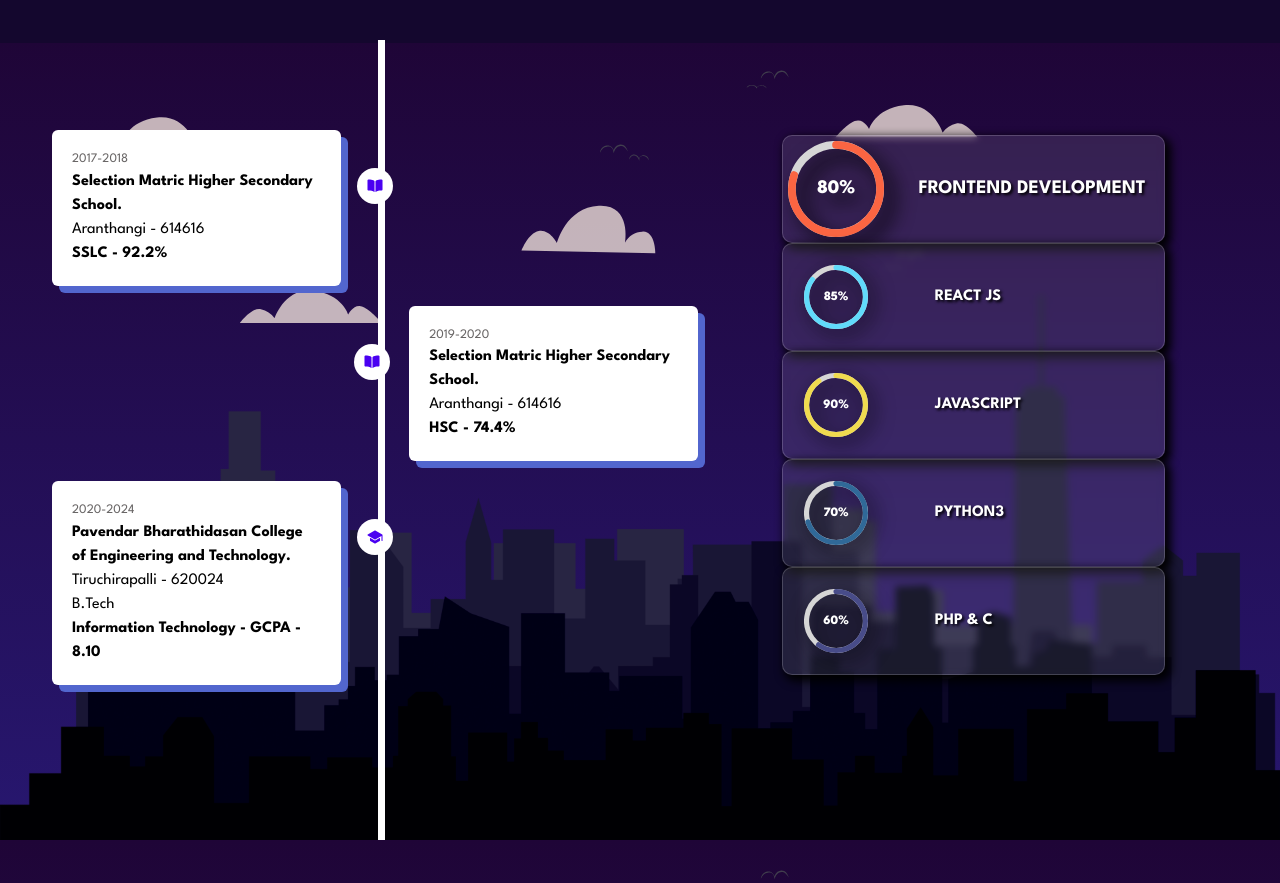
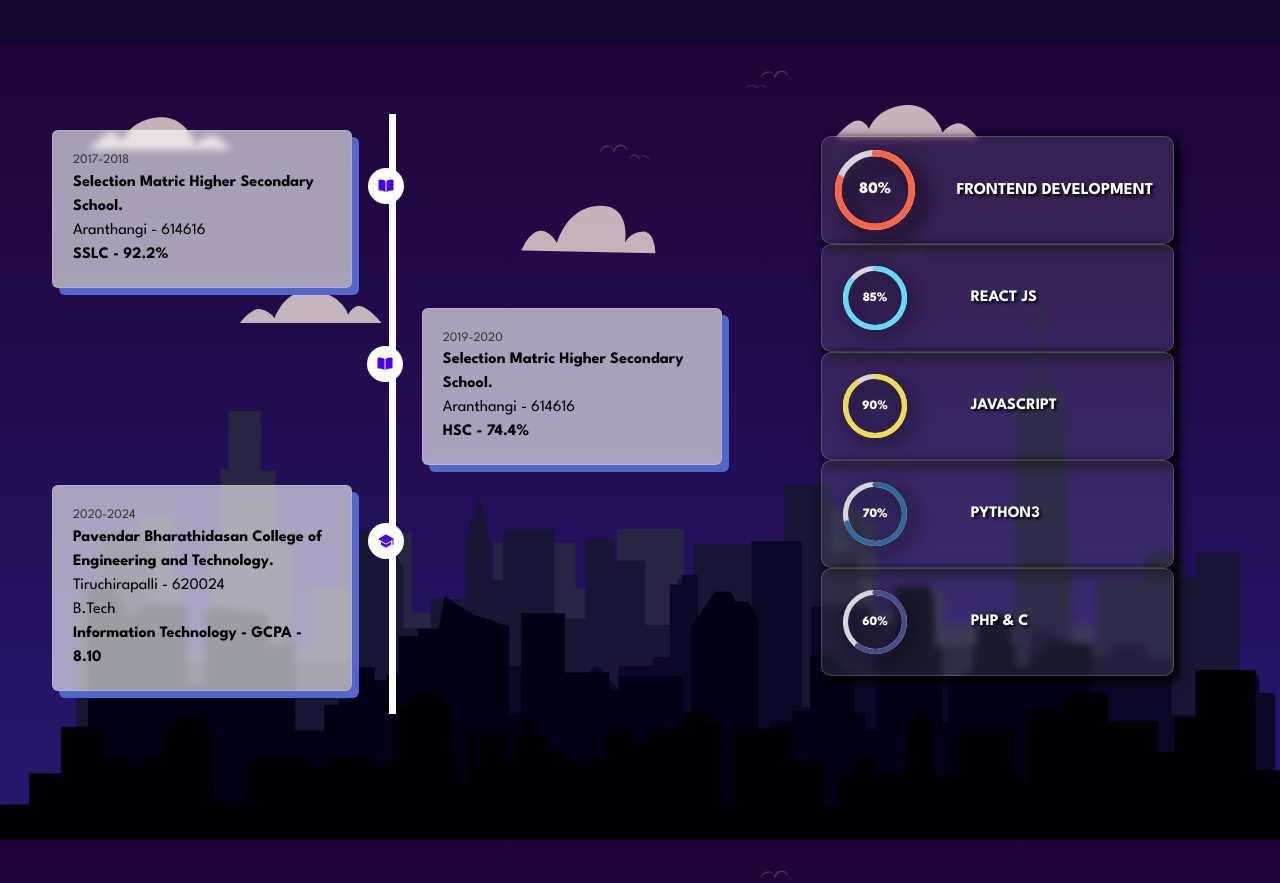
Before and after one commit to sreekrishnah/portfolio, a React (Vite) app: page / in a window 1280 px wide. Shown: the part 760-1643 px from the top of the page. Built offline with nearby package versions, Linux system fonts and the light colour scheme; a web font is replaced by a local one.

Commit message:
About Page sections

```diff
--- a/src/components/about/About.jsx
+++ b/src/components/about/About.jsx
@@ -1,4 +1,4 @@
-import {motion ,useScroll , useTransform} from 'framer-motion';
+import {animate, motion ,useScroll , useTransform} from 'framer-motion';
 import './about.css';
 import School from './Academics';
 import CircularProgressBar from './progressbar/Progessbar';
@@ -6,6 +6,19 @@ import { useRef } from 'react';
 import { Progress } from 'flowbite-react';
 
 function About() {
+
+  const linevariant = {
+    initial:{
+      opacity:0,
+    },
+    animate:{
+      opacity:1,
+      transition:{
+        duration:3,
+        delay:1,
+      }
+    }
+  }
 
   // const ref = useRef();
 
@@ -24,9 +37,7 @@ function About() {
           <div className="academic-container">
             <School/>
             <motion.div className="vl"
-            initial={{height:0}}
-            transition={{duration:4}}
-            animate={{height:"100vh"}}></motion.div>
+            variants={linevariant} initial='initial' whileInView='animate'></motion.div>
           </div>
           <div className="skill-container">
             <CircularProgressBar
--- a/src/components/about/AboutPage2.jsx
+++ b/src/components/about/AboutPage2.jsx
@@ -2,15 +2,73 @@ import './about.css'
 import {motion} from 'framer-motion';
 
 function AboutPage2() {
+
+    const boxvariant1 = {
+        initial:{
+          y:50,
+          opacity:0,
+        },
+        animate:{
+          y:0,
+          opacity:1,
+          transition:{
+            duration:.5,
+          }
+        }
+      }
+
+      const boxvariant2 = {
+        initial:{
+          y:50,
+          opacity:0,
+        },
+        animate:{
+          y:0,
+          opacity:1,
+          transition:{
+            duration:.5,
+            delay:.2,
+          }
+        }
+      }
+      const boxvariant3 = {
+        initial:{
+          y:50,
+          opacity:0,
+        },
+        animate:{
+          y:0,
+          opacity:1,
+          transition:{
+            duration:.5,
+            delay:.4,
+          }
+        }
+      }
+      const boxvariant4 = {
+        initial:{
+          y:50,
+          opacity:0,
+        },
+        animate:{
+          y:0,
+          opacity:1,
+          transition:{
+            duration:.5,
+            delay:.6,
+          }
+        }
+      }
+
   return (
     <section id="About" className='About-2'>
          <img className="clouds" src="/clouds.svg" alt=""/>
          <img src='/mountain.png' alt='' className='mountain'/>
         <div className="about-section-2">
         <motion.div className="section2-content"
-        initial={{y:100,opacity:0}}
-        transition={{duration:.4,delay:.2}}
-        animate={{y:0,opacity:1}}
+        variants={boxvariant1}
+        initial='initial'
+        whileInView='animate'
         >
             <img src="/springboard.webp" alt="" className='text-box-thumnail'/>
             <div className="about-text-box">
@@ -21,9 +79,9 @@ function AboutPage2() {
             </div>
             </motion.div>
             <motion.div className="section2-content"
-            initial={{y:100,opacity:0}}
-            transition={{duration:.4,delay:.4}}
-            animate={{y:0,opacity:1}}
+           variants={boxvariant2}
+      initial='initial'
+      whileInView='animate'
             >
             <img src="/frontend-mentor.avif" alt="" className='text-box-thumnail'/>
             <div className="about-text-box"><span>In Progress</span>
@@ -32,9 +90,9 @@ function AboutPage2() {
                 </p></div>
             </motion.div>
             <motion.div className="section2-content"
-            initial={{y:100,opacity:0}}
-            transition={{duration:.4,delay:.6}}
-            animate={{y:0,opacity:1}}
+            variants={boxvariant3}
+            initial='initial'
+            whileInView='animate'
             >
             <img src="/aws.png" alt="" className='text-box-thumnail'/>
             <div className="about-text-box"><span>17th Nov 2023</span>
@@ -43,9 +101,9 @@ function AboutPage2() {
                 </p></div>
             </motion.div>
             <motion.div className="section2-content"
-            initial={{y:100,opacity:0}}
-            transition={{duration:.4,delay:.8}}
-            animate={{y:0,opacity:1}}
+            variants={boxvariant4}
+            initial='initial'
+            whileInView='animate'
             >
             <img src="/coursera.png" alt="" className='text-box-thumnail'/>
             <div className="about-text-box"><span>17th Nov 2023</span>
--- a/src/components/about/Academics.jsx
+++ b/src/components/about/Academics.jsx
@@ -32,11 +32,40 @@ const school = [
 ]
 
 const Container = (props)=>{
+
+  const textBoxvariant ={
+    initial:{
+      y:-80,
+      opacity:0,
+    },
+    animate:{
+      y:0,
+      opacity:1,
+      transition:{
+        duration:1,
+        delay:1,
+      }
+    }
+  }
+
+  const iconvariant ={
+    initial:{
+      opacity:0,
+    },
+    animate:{
+      opacity:1,
+      transition:{
+        duration:.8,
+        delay:2,
+      }
+    }
+  }
+
     return <div className={`school-container scon${props.id}`}>
       <motion.div className="text-box"
-      initial={{y:-100,opacity:0}}
-      transition={{delay:1,duration:1}}
-      animate={{y:0,opacity:1}}>
+      variants={textBoxvariant}
+      initial='initial'
+      whileInView='animate'>
           <p className='year'>{props.year}</p>
           <h1>{props.name}</h1>
           <p className='place'>{props.place}</p>
@@ -44,9 +73,9 @@ const Container = (props)=>{
           <h2>{props.qualification} - {props.percentage}</h2>
       </motion.div>
       <motion.div
-      initial={{opacity:0}}
-      transition={{delay:2,duration:.8}}
-      animate={{opacity:1}}><ion-icon name={props.icon}></ion-icon></motion.div>
+      variants={iconvariant}
+      initial='initial'
+      whileInView='animate'><ion-icon name={props.icon}></ion-icon></motion.div>
     </div>
 }
 
--- a/src/components/about/about.css
+++ b/src/components/about/about.css
@@ -37,10 +37,10 @@
 .academic-container .vl{
     position: absolute;
     width: 7px;
-    height: 100vh;
+    height: 75vh;
     background: #fff;
-    top: 0;
-    left: 29.8%;
+    top: 10%;
+    left: 30.6%;
     margin-left: -3px;
     z-index: -1;
 }
@@ -49,6 +49,7 @@
  background:none;
 }
 .mainprogresscircle{
+    padding: .5rem;
     width: 6rem;
     filter: drop-shadow(10px 10px 10px #000000);
 }
--- a/src/components/about/academic.css
+++ b/src/components/about/academic.css
@@ -12,7 +12,12 @@
 }
 
 .text-box{
-    background-color: #fff;
+    background: rgba(255, 255, 255, 0.61);
+    box-shadow: 4px 4px 10px 2px #000000;
+    backdrop-filter: blur( 3.5px );
+    -webkit-backdrop-filter: blur( 3.5px );
+    border-radius: 10px;
+    border: 1px solid rgba( 255, 255, 255, 0.18 );
     padding: 20px 20px;
     border-radius: 6px;
     font-size: 1rem;
@@ -21,7 +26,7 @@
 
 .year{
     font-size: 13px;
-    color: #696666;
+    color: #3d3939;
 }
 
 .school-container h1, .school-container h2{
--- a/src/components/about/progressbar/Progessbar.jsx
+++ b/src/components/about/progressbar/Progessbar.jsx
@@ -5,6 +5,20 @@ import './progressbar.css'
 import {motion} from 'framer-motion';
 
 function CircularProgressBar(props) {
+
+  const boxvariant = {
+    initial:{
+      x:200,
+      opacity:0,
+    },
+    animate:{
+      x:0,
+      opacity:1,
+      transition:{
+        duration:1
+      }
+    }
+  }
 
   let {name,percentage,pathColor,textColor,textSize,header} = props;
    textColor = textColor?textColor:'ffff';
@@ -20,9 +34,9 @@ function CircularProgressBar(props) {
 
   return (
     <motion.div className='progressbar-container'
-      initial={{x:200,opacity:0}}
-      transition={{duration:1}}
-      animate={{x:0,opacity:1}}>
+      variants={boxvariant}
+      initial='initial'
+      whileInView='animate'>
       <div className={`${name}progresscircle`}>
         <CircularProgressbar value={percentagecount} text={`${percentagecount}%`} styles={{
             path: {
--- a/src/components/about/progressbar/progressbar.css
+++ b/src/components/about/progressbar/progressbar.css
@@ -22,7 +22,7 @@
     color: #fff;
     font-weight: 700;
     text-transform: uppercase;
-    font-size: 1.2rem;
+    font-size: 1.04rem;
     text-wrap: nowrap;
     text-shadow: 2px 2px 3px #000000;
 }
--- a/src/components/hero/Hero.jsx
+++ b/src/components/hero/Hero.jsx
@@ -2,6 +2,76 @@ import {mirrorEasing, motion} from "framer-motion";
 import './hero.css';
 
 function Hero() {
+
+  const boxvariant = {
+    initial:{
+      x:200,
+      opacity:0,
+    },
+    animate:{
+      x:0,
+      opacity:1,
+      transition:{
+        duration:.9,
+      }
+    }
+  }
+
+  const textvariant1 = {
+    initial:{
+      x:-200,
+      opacity:0,
+    },
+    animate:{
+      x:0,
+      opacity:1,
+      transition:{
+        duration:.9,
+      }
+    }
+  }
+
+  const textvariant2 = {
+    initial:{
+      y:-100,
+      opacity:0,
+    },
+    animate:{
+      y:0,
+      opacity:1,
+      transition:{
+        duration:.9,
+      }
+    }
+  }
+
+  const textvariant3 = {
+    initial:{
+      y:100,
+      opacity:0,
+    },
+    animate:{
+      y:0,
+      opacity:1,
+      transition:{
+        duration:.9,
+      }
+    }
+  }
+
+
+  const buttonvariant = {
+    initial:{
+      opacity:0,
+    },
+    animate:{
+      opacity:1,
+      transition:{
+        duration:.9,
+        delay:.8,
+      }
+    }
+  }
 
   const slider_variant = {
     initial:{
@@ -21,34 +91,34 @@ function Hero() {
       <img className="clouds" src="/clouds.svg" alt=""/>
       <img className="forest"  src="/forest.png" alt=""/>
       <motion.img className="tools"  src="/tools.png" alt=""
-      initial={{x:200,opacity:0}}
-      transition={{duration:.9}}
-      animate={{x:0,opacity:1}}/>
+      variants={boxvariant}
+      initial='initial'
+      whileInView='animate'/>
       <motion.h2
-      initial={{y:-100,opacity:0}}
-      transition={{duration:.9}}
-      animate={{y:0,opacity:1}}>I'm , sritharan kalimuthu</motion.h2>
+      variants={textvariant2}
+      initial='initial'
+      whileInView='animate'>I'm , sritharan kalimuthu</motion.h2>
       <motion.h1
-      initial={{x:-200,opacity:0}}
-      transition={{duration:.9}}
-      animate={{x:0,opacity:1}}>Web developer and web designer...</motion.h1>
+      variants={textvariant1}
+      initial='initial'
+      whileInView='animate'>Web developer and web designer...</motion.h1>
       <motion.div className="social-profiles"
-      initial={{y:100,opacity:0}}
-      transition={{duration:.9}}
-      animate={{y:0,opacity:1}}>
+      variants={textvariant3}
+      initial='initial'
+      whileInView='animate'>
         <a href="mailto:sritharkalimuthu@gmail.com"><ion-icon name="mail"></ion-icon></a>
         <a href="https://www.linkedin.com/in/sritharan-k/"><ion-icon name="logo-linkedin"></ion-icon></a>
         <a href="https://github.com/SritharanKalimuthu"><ion-icon name="logo-github"></ion-icon></a>
         <a href="tel:+919786348620"><ion-icon name="call"></ion-icon></a>
       </motion.div>
       <a href='#About'><motion.button className='know-btn'
-      initial={{opacity:0}}
-      transition={{duration:1,delay:.8}}
-      animate={{opacity:1}}>Know me!</motion.button></a>
+      variants={buttonvariant}
+      initial='initial'
+      whileInView='animate'>Know me!</motion.button></a>
       <a href='#Contact'><motion.button className='contact-btn'
-      initial={{opacity:0}}
-      transition={{duration:1,delay:.8}}
-      animate={{opacity:1}}>Hire me!</motion.button></a>
+      variants={buttonvariant}
+      initial='initial'
+      whileInView='animate'>Hire me!</motion.button></a>
       <motion.img src="/scroll.png" className="scroll-btn"
       initial={{opacity:0}}
       animate={{opacity:1,y:10}}
```
